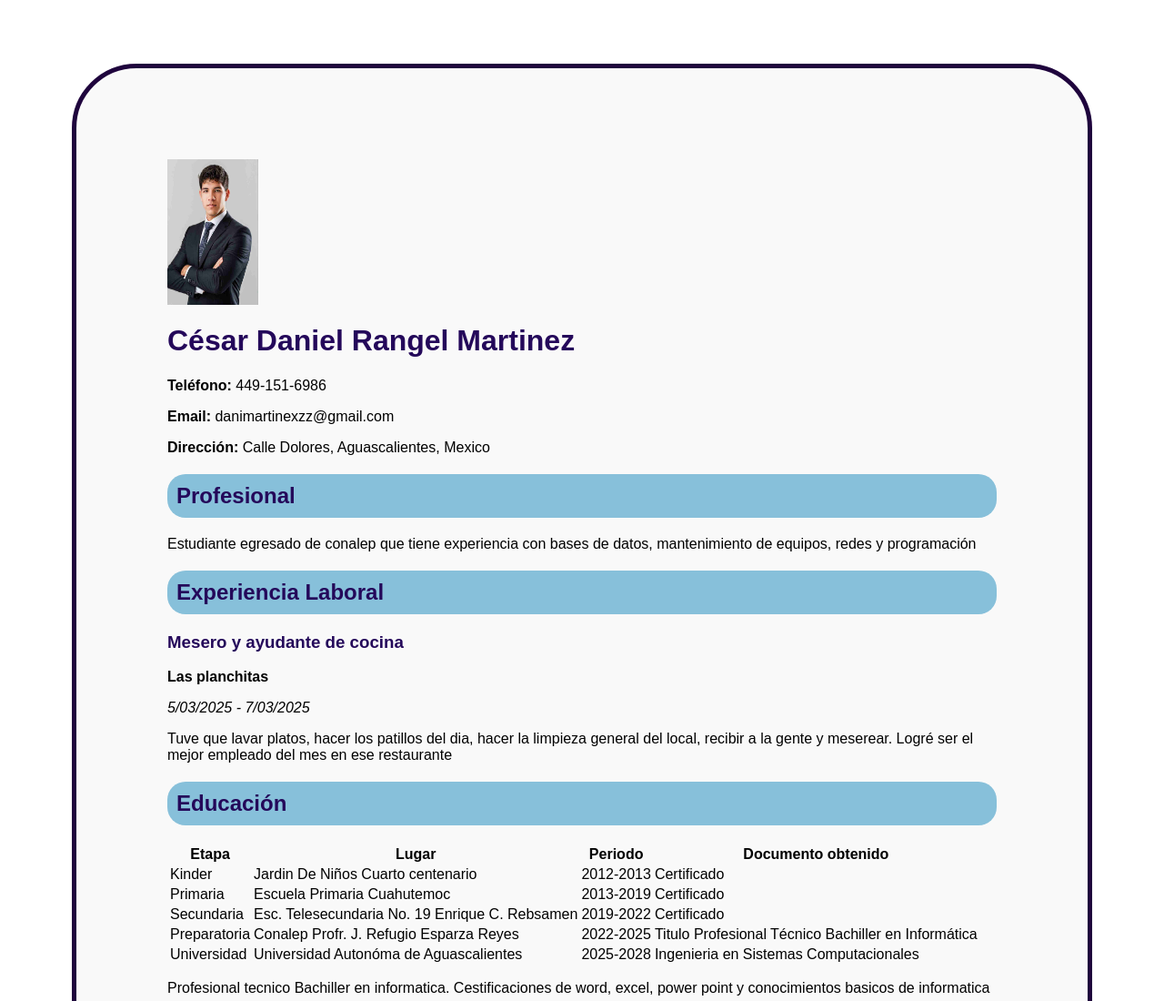
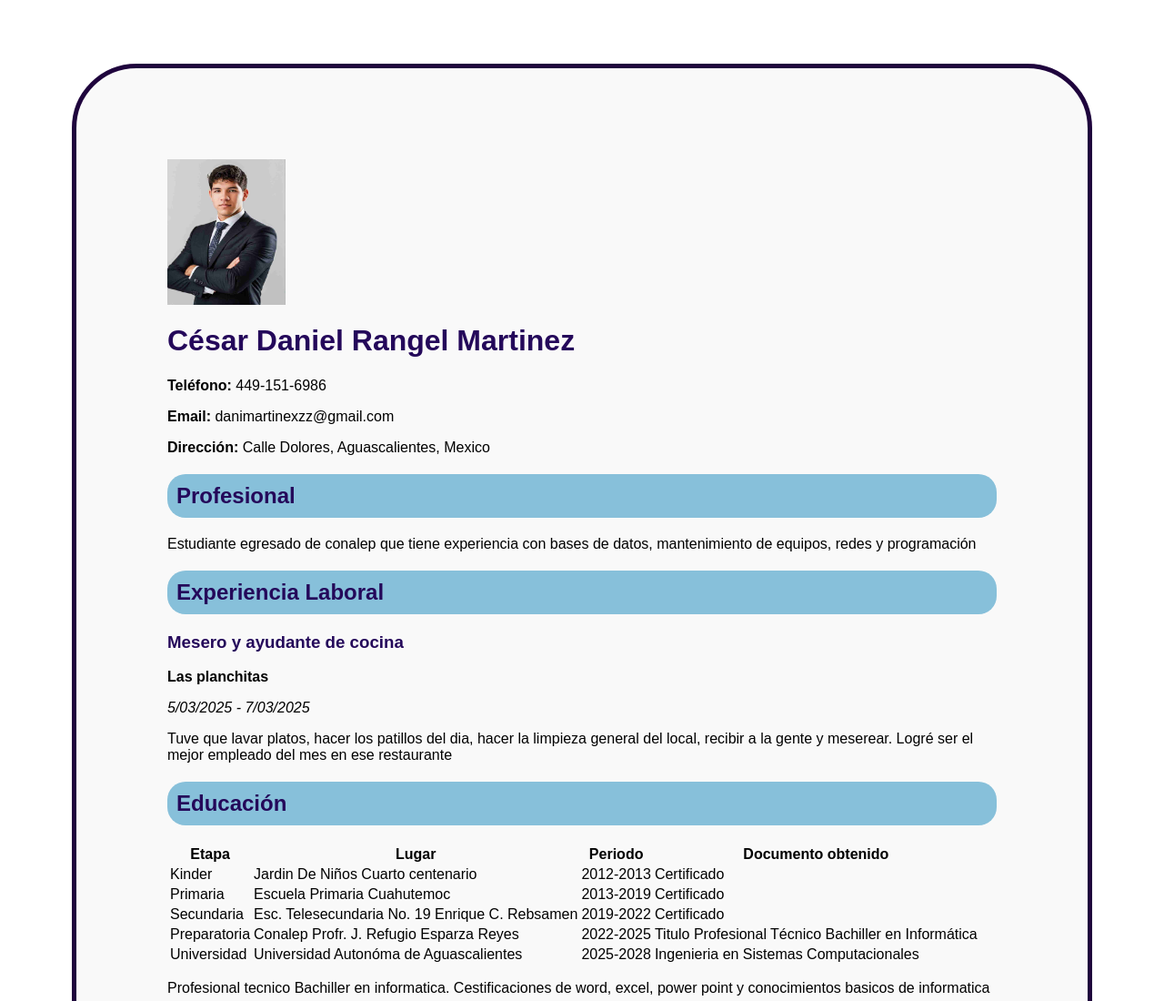
Before and after one commit to EdgarJazyel/CVV_Daniel, a plain HTML site: page Index.html in a window 1280 px wide. Shown: the top 1100 px of the page at 91% size. Drawn offline with Linux system fonts and the light colour scheme.

Commit message:
Update Index.html

```diff
--- a/Index.html
+++ b/Index.html
@@ -37,7 +37,7 @@
 </head>
 <body>
 <div class="container">
-<img src="https://github.com/EdgarJazyel/CVV_Daniel/blob/gh-pages/fotodaniel%20IA.jpg?raw=true" style="width: 100px; height: 160px;" />
+<img src="https://github.com/EdgarJazyel/CVV_Daniel/blob/gh-pages/fotodaniel%20IA.jpg?raw=true" style="width: 130px; height: 160px;" />
 <h1>César Daniel Rangel Martinez</h1>
 <p><strong>Teléfono:</strong> 449-151-6986</p>
 <p><strong>Email:</strong> danimartinexzz@gmail.com</p>
```
